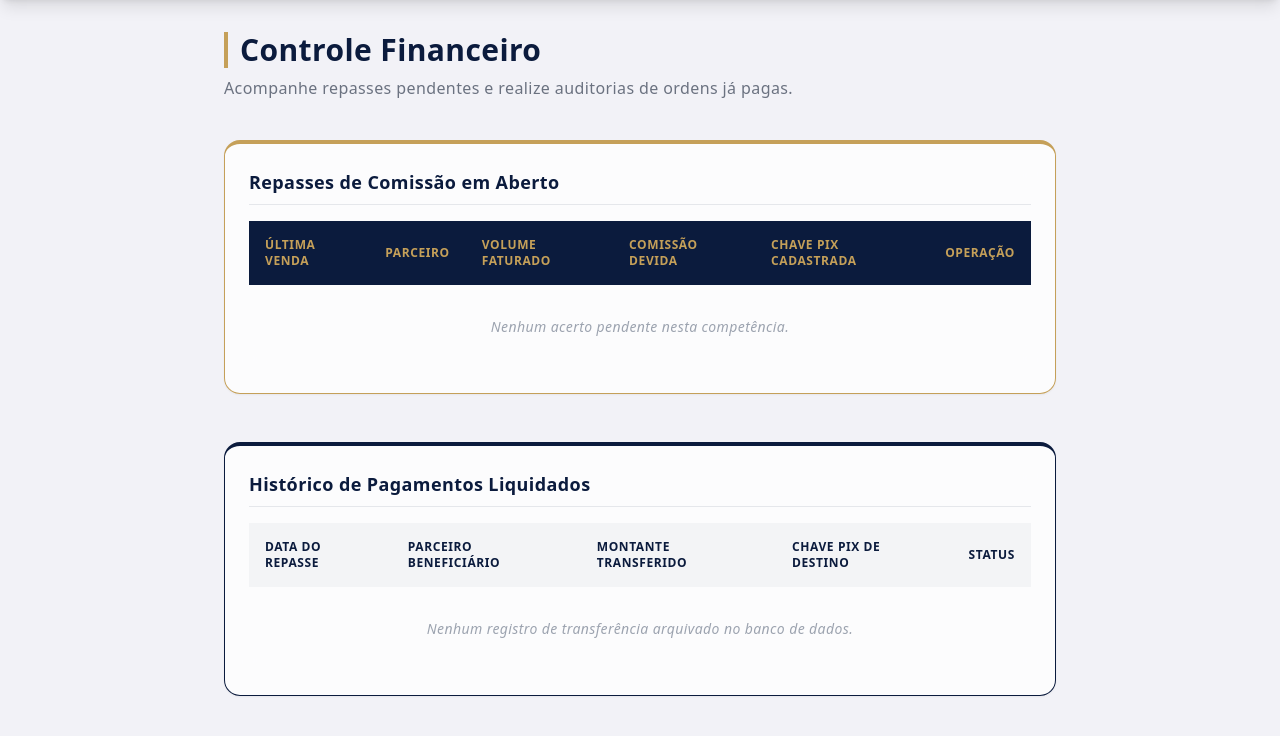
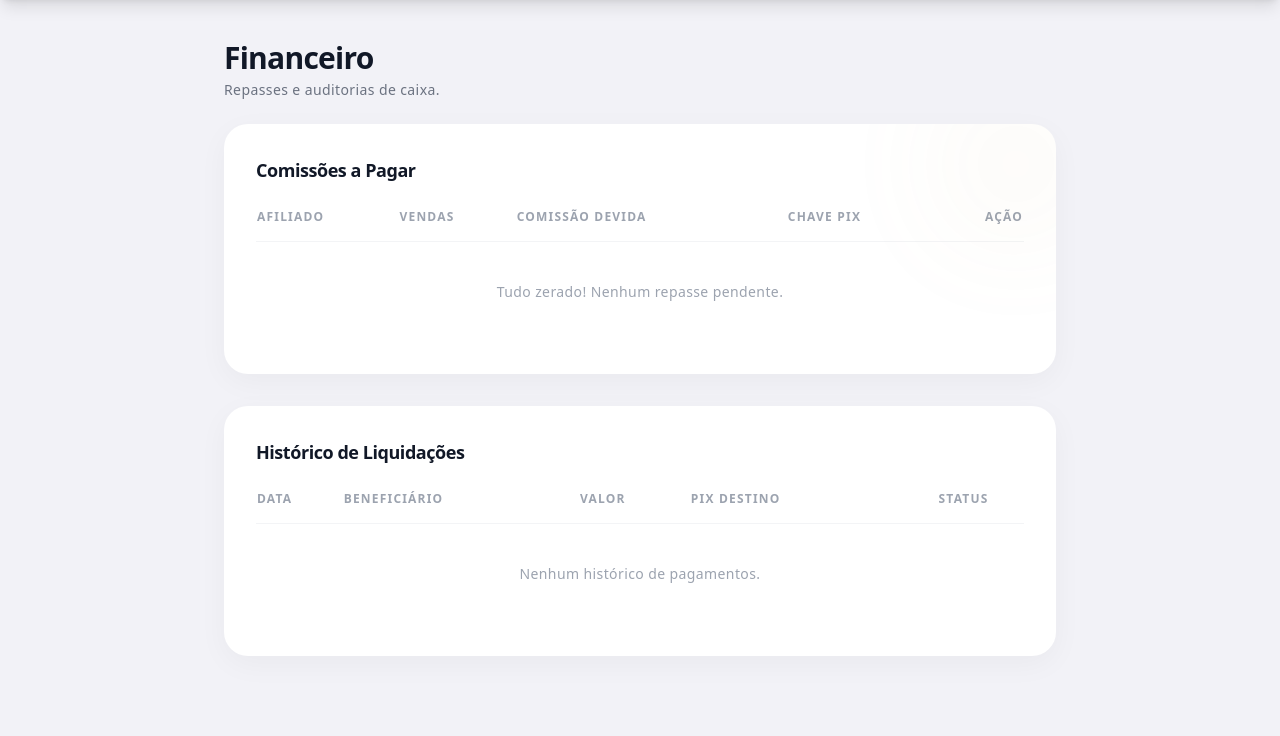
Before and after one commit to AppMotoristaPro/afiliadoliliam, a Flask app: page /admin/financeiro in a window 1280 px wide. Shown: the part 64-800 px from the top of the page. Run offline with Flask 3, Linux system fonts and the light colour scheme; a user stored in the database is signed in; some libraries are stand-ins or nearby versions.

Commit message:
Admin app

```diff
--- a/app/templates/admin/financeiro.html
+++ b/app/templates/admin/financeiro.html
@@ -1,105 +1,93 @@
 {% extends "base.html" %}
-{% block title %}Controle Financeiro | Ellic{% endblock %}
+{% block title %}Financeiro | Ellic{% endblock %}
 {% block content %}
-<div class="mb-10">
-    <h1 class="text-3xl font-bold text-navy border-l-4 border-gold pl-3">Controle Financeiro</h1>
-    <p class="text-gray-500 mt-2">Acompanhe repasses pendentes e realize auditorias de ordens já pagas.</p>
+<div class="mb-6 pt-2">
+    <h1 class="text-3xl font-bold text-gray-900 tracking-tight">Financeiro</h1>
+    <p class="text-gray-500 text-sm mt-1 font-medium">Repasses e auditorias de caixa.</p>
 </div>
 
-<!-- SEÇÃO 1: PENDENTES DE ACERTO -->
-<div class="glass-panel p-6 rounded-2xl shadow-sm overflow-hidden mb-12 border-t-4 border-gold">
-    <h3 class="text-lg font-bold text-navy mb-4 border-b border-gray-200 pb-2">Repasses de Comissão em Aberto</h3>
+<div class="bg-white p-6 md:p-8 rounded-3xl shadow-ios mb-8 relative overflow-hidden">
+    <div class="absolute -right-10 -top-10 w-40 h-40 bg-gold opacity-5 rounded-full blur-3xl"></div>
+
+    <h3 class="text-lg font-bold text-gray-900 mb-6 tracking-tight">Comissões a Pagar</h3>
     <div class="overflow-x-auto">
         <table class="w-full text-left border-collapse">
             <thead>
-                <tr class="bg-navy text-gold text-xs uppercase tracking-wider">
-                    <th class="p-4">Última Venda</th>
-                    <th class="p-4">Parceiro</th>
-                    <th class="p-4">Volume Faturado</th>
-                    <th class="p-4">Comissão Devida</th>
-                    <th class="p-4">Chave PIX Cadastrada</th>
-                    <th class="p-4 text-center">Operação</th>
+                <tr class="text-gray-400 text-xs uppercase tracking-widest border-b border-gray-100">
+                    <th class="pb-4 font-bold">Afiliado</th>
+                    <th class="pb-4 font-bold">Vendas</th>
+                    <th class="pb-4 font-bold">Comissão Devida</th>
+                    <th class="pb-4 font-bold">Chave PIX</th>
+                    <th class="pb-4 text-right font-bold">Ação</th>
                 </tr>
             </thead>
-            <tbody class="text-gray-700 text-sm">
+            <tbody class="text-gray-700 text-sm divide-y divide-gray-50">
                 {% for item in financeiro %}
-                <tr class="border-b hover:bg-gray-50 transition">
-                    <td class="p-4">{{ item.ultima_data.strftime('%d/%m/%Y') }}</td>
-                    <td class="p-4">
-                        <button onclick="abrirExtrato({{ item.extrato | tojson | forceescape }})" class="font-bold text-navy underline hover:text-gold outline-none">{{ item.parceiro.nome }}</button>
+                <tr class="hover:bg-gray-50/50 transition">
+                    <td class="py-5 pr-4">
+                        <button onclick="abrirExtrato({{ item.extrato | tojson | forceescape }})" class="font-bold text-navy hover:text-gold transition outline-none">{{ item.parceiro.nome }}</button>
+                        <p class="text-[10px] text-gray-400 font-medium mt-1">Última: {{ item.ultima_data.strftime('%d/%m/%Y') }}</p>
                     </td>
-                    <td class="p-4 text-gray-500">R$ {{ "%.2f"|format(item.total_venda) }}</td>
-                    <td class="p-4 font-extrabold text-gold text-base">R$ {{ "%.2f"|format(item.total_comissao) }}</td>
-                    <td class="p-4"><code class="bg-gray-100 px-2 py-1 rounded text-xs font-mono">{{ item.parceiro.chave_pix or 'Não cadastrada' }}</code></td>
-                    <td class="p-4 text-center">
-                        <form action="{{ url_for('admin.pagar_comissao', id=item.parceiro.id) }}" method="POST" onsubmit="return confirm('Confirma que realizou a transferência Pix e deseja dar baixa definitiva neste extrato?');">
-                            <button type="submit" class="bg-green-600 hover:bg-green-700 text-white text-xs px-4 py-2 rounded font-bold shadow transition tracking-wide uppercase">Liquidar Pix</button>
+                    <td class="py-5 pr-4 text-gray-500 font-medium">R$ {{ "%.2f"|format(item.total_venda) }}</td>
+                    <td class="py-5 pr-4 font-black text-gold text-lg">R$ {{ "%.2f"|format(item.total_comissao) }}</td>
+                    <td class="py-5 pr-4">
+                        <span class="bg-gray-100 text-gray-600 px-3 py-1.5 rounded-lg text-xs font-mono font-medium">{{ item.parceiro.chave_pix or 'Não informada' }}</span>
+                    </td>
+                    <td class="py-5 text-right">
+                        <form action="{{ url_for('admin.pagar_comissao', id=item.parceiro.id) }}" method="POST" onsubmit="return confirm('Confirma a baixa deste repasse via PIX?');">
+                            <button type="submit" class="bg-navy hover:bg-navy-light text-white text-xs px-5 py-2.5 rounded-xl font-bold shadow-md transition active:scale-95 tracking-wide uppercase">Liquidar</button>
                         </form>
                     </td>
                 </tr>
                 {% else %}
-                <tr><td colspan="6" class="p-8 text-center text-gray-400 italic">Nenhum acerto pendente nesta competência.</td></tr>
+                <tr><td colspan="5" class="py-10 text-center text-gray-400 font-medium">Tudo zerado! Nenhum repasse pendente.</td></tr>
                 {% endfor %}
             </tbody>
         </table>
     </div>
 </div>
 
-<!-- SEÇÃO 2: HISTÓRICO DE PAGAMENTOS (AQUI ESTÁ A PARTE QUE FALTAVA) -->
-<div class="glass-panel p-6 rounded-2xl shadow-sm overflow-hidden border-t-4 border-navy">
-    <h3 class="text-lg font-bold text-navy mb-4 border-b border-gray-200 pb-2">Histórico de Pagamentos Liquidados</h3>
+<div class="bg-white p-6 md:p-8 rounded-3xl shadow-ios mb-8">
+    <h3 class="text-lg font-bold text-gray-900 mb-6 tracking-tight">Histórico de Liquidações</h3>
     <div class="overflow-x-auto">
         <table class="w-full text-left border-collapse">
             <thead>
-                <tr class="bg-gray-100 text-navy text-xs uppercase tracking-wider">
-                    <th class="p-4">Data do Repasse</th>
-                    <th class="p-4">Parceiro Beneficiário</th>
-                    <th class="p-4">Montante Transferido</th>
-                    <th class="p-4">Chave PIX de Destino</th>
-                    <th class="p-4 text-center">Status</th>
+                <tr class="text-gray-400 text-xs uppercase tracking-widest border-b border-gray-100">
+                    <th class="pb-4 font-bold">Data</th>
+                    <th class="pb-4 font-bold">Beneficiário</th>
+                    <th class="pb-4 font-bold">Valor</th>
+                    <th class="pb-4 font-bold">PIX Destino</th>
+                    <th class="pb-4 text-center font-bold">Status</th>
                 </tr>
             </thead>
-            <tbody class="text-gray-600 text-sm">
+            <tbody class="text-gray-600 text-sm divide-y divide-gray-50">
                 {% for pg in historico %}
-                <tr class="border-b hover:bg-gray-50 transition">
-                    <td class="p-4 font-medium">{{ pg.data_pagamento.strftime('%d/%m/%Y %H:%M') }}</td>
-                    <td class="p-4 font-bold text-navy">{{ pg.parceiro.nome }}</td>
-                    <td class="p-4 font-bold text-green-700">R$ {{ "%.2f"|format(pg.valor_pago) }}</td>
-                    <td class="p-4 font-mono text-xs"><code>{{ pg.chave_pix_utilizada }}</code></td>
-                    <td class="p-4 text-center">
-                        <span class="bg-green-100 text-green-800 text-xs px-3 py-1 rounded font-bold uppercase tracking-wide border border-green-200">Enviado</span>
+                <tr class="hover:bg-gray-50/50 transition">
+                    <td class="py-4 pr-4 font-medium">{{ pg.data_pagamento.strftime('%d/%m/%Y %H:%M') }}</td>
+                    <td class="py-4 pr-4 font-bold text-gray-900">{{ pg.parceiro.nome }}</td>
+                    <td class="py-4 pr-4 font-black text-green-600">R$ {{ "%.2f"|format(pg.valor_pago) }}</td>
+                    <td class="py-4 pr-4"><span class="font-mono text-xs bg-gray-50 px-2 py-1 rounded">{{ pg.chave_pix_utilizada }}</span></td>
+                    <td class="py-4 text-center">
+                        <span class="bg-green-100 text-green-700 px-3 py-1 rounded-lg text-[10px] font-bold uppercase tracking-widest">Enviado</span>
                     </td>
                 </tr>
                 {% else %}
-                <tr><td colspan="5" class="p-8 text-center text-gray-400 italic">Nenhum registro de transferência arquivado no banco de dados.</td></tr>
+                <tr><td colspan="5" class="py-10 text-center text-gray-400 font-medium">Nenhum histórico de pagamentos.</td></tr>
                 {% endfor %}
             </tbody>
         </table>
     </div>
 </div>
 
-<!-- Modal Detalhado de Extrato -->
-<div id="modalExtrato" class="hidden fixed inset-0 bg-black/60 backdrop-blur-sm flex justify-center items-center z-50">
-    <div class="bg-white rounded-2xl p-8 w-full max-w-2xl shadow-2xl border-t-4 border-navy max-h-[80vh] flex flex-col">
+<div id="modalExtrato" class="hidden fixed inset-0 bg-black/60 backdrop-blur-sm flex justify-center items-center z-50 p-4">
+    <div class="bg-white rounded-3xl p-6 md:p-8 w-full max-w-2xl shadow-ios-heavy max-h-[85vh] flex flex-col">
         <div class="flex justify-between items-center mb-6">
-            <h2 class="text-xl font-bold text-navy uppercase tracking-wider">Detalhamento das Conversões</h2>
-            <button onclick="document.getElementById('modalExtrato').classList.add('hidden')" class="text-gray-400 hover:text-gray-700 text-3xl font-light">&times;</button>
+            <h2 class="text-xl font-bold text-gray-900 tracking-tight">Detalhamento</h2>
+            <button onclick="document.getElementById('modalExtrato').classList.add('hidden')" class="text-gray-400 hover:text-gray-900 text-2xl font-bold p-2 transition">&times;</button>
         </div>
-        <div class="overflow-y-auto flex-grow pr-2">
-            <table class="w-full text-left border-collapse text-xs">
-                <thead>
-                    <tr class="border-b-2 border-gold text-navy font-bold uppercase tracking-wide">
-                        <th class="py-3">Data</th>
-                        <th class="py-3">Pedido</th>
-                        <th class="py-3">Descrição dos Produtos</th>
-                        <th class="py-3">Bruto Venda</th>
-                        <th class="py-3 text-right">Sua Comissão</th>
-                    </tr>
-                </thead>
-                <tbody id="tabelaExtrato" class="text-gray-600">
-                    <!-- Preenchido via JS -->
-                </tbody>
-            </table>
+        <div class="overflow-y-auto flex-grow pr-2 hide-scrollbar">
+            <ul class="divide-y divide-gray-100" id="tabelaExtrato">
+                </ul>
         </div>
     </div>
 </div>
@@ -108,18 +96,25 @@
     function abrirExtrato(extrato) {
         let html = '';
         extrato.forEach(v => {
-            // Conversão de data para o padrão do navegador
             let dataArray = v.data_venda.split('T')[0].split('-');
             let dataFormatada = `${dataArray[2]}/${dataArray[1]}/${dataArray[0]}`;
 
             html += `
-                <tr class="border-b hover:bg-gray-50 transition">
-                    <td class="py-4 whitespace-nowrap">${dataFormatada}</td>
-                    <td class="py-4 font-mono text-gray-400 font-bold">${v.pedido_id_nuvemshop}</td>
-                    <td class="py-4 text-gray-500 italic max-w-xs truncate" title="${v.produtos_resumo}">${v.produtos_resumo}</td>
-                    <td class="py-4 font-medium">R$ ${v.valor_total.toFixed(2)}</td>
-                    <td class="py-4 text-right font-extrabold text-gold text-sm">R$ ${v.valor_comissao.toFixed(2)}</td>
-                </tr>
+                <li class="py-4 flex flex-col hover:bg-gray-50 transition rounded-xl px-2">
+                    <div class="flex justify-between items-start mb-1">
+                        <div>
+                            <p class="text-sm font-bold text-gray-900 truncate max-w-[200px]" title="${v.produtos_resumo}">${v.produtos_resumo}</p>
+                            <p class="text-[11px] text-gray-400 font-mono mt-0.5">ID: ${v.pedido_id_nuvemshop}</p>
+                        </div>
+                        <div class="text-right">
+                            <p class="text-sm font-black text-gold">R$ ${v.valor_comissao.toFixed(2)}</p>
+                        </div>
+                    </div>
+                    <div class="flex justify-between items-end mt-1">
+                        <p class="text-xs text-gray-500 font-medium">${dataFormatada}</p>
+                        <p class="text-[10px] text-gray-400 font-semibold uppercase tracking-wider">Bruto: R$ ${v.valor_total.toFixed(2)}</p>
+                    </div>
+                </li>
             `;
         });
         document.getElementById('tabelaExtrato').innerHTML = html;
```
Also changed, not shown: app/templates/admin/afiliados.html (+59 -43 lines), app/templates/admin/dashboard.html (+21 -19 lines), app/templates/admin/vendas.html (+25 -25 lines).
